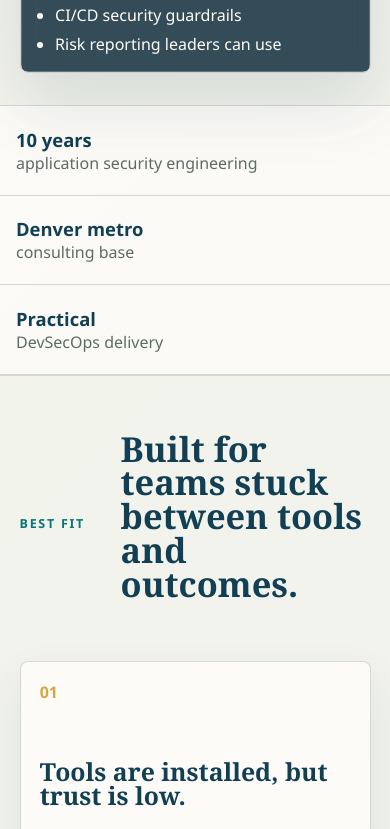
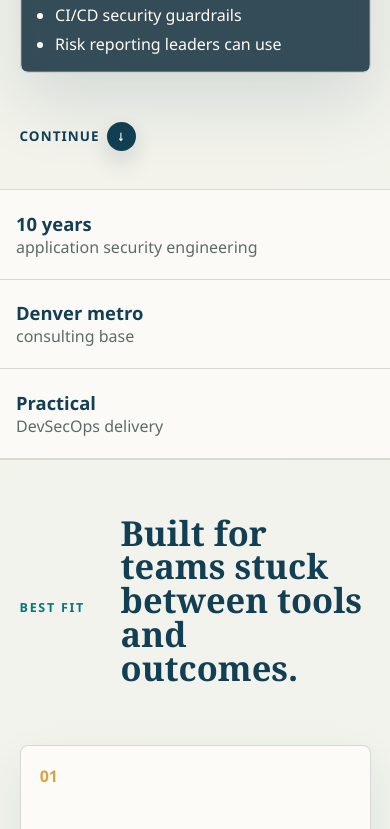
Before and after one commit to techtimefly/island-tech-web, a website: page sites/islandtech/index.html in a window 390 px wide. Shown: the part 1253-2082 px from the top of the page. Drawn offline with Linux system fonts and the light colour scheme.

Commit message:
Polish Island Tech homepage navigation

```diff
--- a/scripts/build-posts.js
+++ b/scripts/build-posts.js
@@ -204,7 +204,7 @@ const pageShell = ({ title, description, body, prefix = '' }) => `<!doctype html
 ${body}
     </main>
 
-    <button class="back-to-top" type="button" aria-label="Back to top">Top</button>
+    <button class="back-to-top" type="button" aria-label="Back to top">Back to top</button>
 
     <footer>
       <p>Island Tech IO is a registered DBA of Island Tech Solutions LLC, a Colorado LLC formed in 2022.</p>
--- a/sites/islandtech/index.html
+++ b/sites/islandtech/index.html
@@ -45,6 +45,7 @@
             </ul>
           </div>
         </div>
+        <a class="section-continue" href="#fit" aria-label="Continue to best fit">Continue</a>
       </section>
 
       <section class="cred-strip" aria-label="Credibility highlights">
@@ -80,6 +81,7 @@
             <p>Dashboards should explain risk movement, delivery impact, and where attention belongs next.</p>
           </article>
         </div>
+        <a class="section-continue" href="#offers" aria-label="Continue to consulting offers">Continue</a>
       </section>
 
       <section id="offers" class="section offers-section" data-nav-section>
@@ -107,6 +109,7 @@
             <a class="text-link" href="devsecops-consulting.html">View DevSecOps consulting</a>
           </article>
         </div>
+        <a class="section-continue" href="#method" aria-label="Continue to operating style">Continue</a>
       </section>
 
       <section id="method" class="split-section" data-nav-section>
@@ -119,6 +122,7 @@
           <p><strong>Tune.</strong> Reduce false positives, clarify severity rules, and align security checks to release reality.</p>
           <p><strong>Enable.</strong> Deliver playbooks, lightweight documentation, and patterns your team can keep using.</p>
         </div>
+        <a class="section-continue light-continue" href="#engagements" aria-label="Continue to engagement process">Continue</a>
       </section>
 
       <section id="engagements" class="section engagement-section">
@@ -178,6 +182,7 @@
           <a class="button primary" href="engagements.html">View Engagement Process</a>
           <a class="button secondary" href="index.html#contact">Discuss a Scope</a>
         </div>
+        <a class="section-continue" href="#outcomes" aria-label="Continue to outcomes">Continue</a>
       </section>
 
       <section id="outcomes" class="section outcomes-section" data-nav-section>
@@ -191,6 +196,7 @@
           <p><strong>Pipelines enforce the right things.</strong> Controls are deliberate, documented, and understandable when they block a build.</p>
           <p><strong>Tools earn trust.</strong> Platform configuration supports engineering speed instead of turning every scan into background static.</p>
         </div>
+        <a class="section-continue" href="#insights" aria-label="Continue to insights">Continue</a>
       </section>
 
       <section id="insights" class="section insight-band" data-nav-section>
@@ -200,6 +206,7 @@
           <p>Short notes on tool tuning, DevSecOps adoption, vulnerability operations, and veteran technology career guidance.</p>
         </div>
         <a class="button secondary light-button" href="insights.html">Read Insights</a>
+        <a class="section-continue light-continue" href="#outreach" aria-label="Continue to veteran outreach">Continue</a>
       </section>
 
       <section id="outreach" class="outreach" data-nav-section>
@@ -209,6 +216,7 @@
           <p>As an Army Reserve veteran who transitioned through IT support, software engineering, and application security, Tremaine offers practical guidance for veterans exploring technology careers, cybersecurity paths, resume framing, and interview preparation.</p>
         </div>
         <a class="button primary" href="mailto:veterans@islandtech.io?subject=Veteran%20technology%20guidance">Ask About Guidance</a>
+        <a class="section-continue" href="#contact" aria-label="Continue to contact form">Continue</a>
       </section>
 
       <section id="contact" class="section contact-section" data-nav-section>
@@ -295,7 +303,7 @@
       </section>
     </main>
 
-    <button class="back-to-top" type="button" aria-label="Back to top">Top</button>
+    <button class="back-to-top" type="button" aria-label="Back to top">Back to top</button>
 
     <footer>
       <p>Island Tech IO is a registered DBA of Island Tech Solutions LLC, a Colorado LLC formed in 2022.</p>
--- a/sites/islandtech/styles.css
+++ b/sites/islandtech/styles.css
@@ -218,6 +218,48 @@ h3 {
 
 .button:hover {
   transform: translateY(-1px);
+}
+
+.section-continue {
+  display: inline-flex;
+  gap: 0.45rem;
+  align-items: center;
+  justify-content: center;
+  width: fit-content;
+  min-height: 2.6rem;
+  margin-top: clamp(1.4rem, 3vw, 2.2rem);
+  color: var(--deep);
+  font-size: 0.84rem;
+  font-weight: 950;
+  letter-spacing: 0.08em;
+  text-decoration: none;
+  text-transform: uppercase;
+}
+
+.section-continue::after {
+  display: inline-grid;
+  place-items: center;
+  width: 1.8rem;
+  height: 1.8rem;
+  color: #fffdf8;
+  content: "↓";
+  background: var(--deep);
+  border-radius: 999px;
+  box-shadow: 0 10px 24px rgba(18, 63, 83, 0.18);
+}
+
+.section-continue:hover::after {
+  background: var(--reef);
+  transform: translateY(2px);
+}
+
+.light-continue {
+  color: #fffdf8;
+}
+
+.light-continue::after {
+  color: var(--deep);
+  background: #fffdf8;
 }
 
 .light-button {
@@ -1183,13 +1225,14 @@ footer {
   right: clamp(1rem, 3vw, 2rem);
   bottom: clamp(1rem, 3vw, 2rem);
   z-index: 12;
-  min-width: 3.25rem;
+  min-width: 7.5rem;
   min-height: 3.25rem;
   padding: 0.65rem 0.8rem;
   color: #fffdf8;
   font: inherit;
   font-weight: 950;
   letter-spacing: 0;
+  text-align: center;
   cursor: pointer;
   pointer-events: none;
   background: var(--deep);
```
Also changed, not shown: sites/islandtech/about.html (+1 -1 lines), sites/islandtech/appsec-consulting.html (+1 -1 lines), sites/islandtech/appsec-tooling.html (+1 -1 lines), sites/islandtech/devsecops-consulting.html (+1 -1 lines), sites/islandtech/engagements.html (+1 -1 lines), sites/islandtech/insights.html (+1 -1 lines), sites/islandtech/posts/2026-07-10-before-buying-another-scanner.html (+1 -1 lines), sites/islandtech/posts/index.html (+1 -1 lines), sites/islandtech/privacy.html (+1 -1 lines), sites/islandtech/thanks.html (+1 -1 lines).
